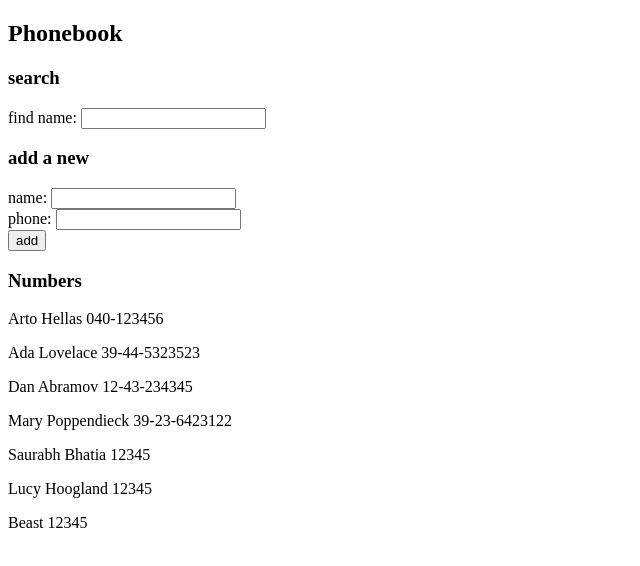
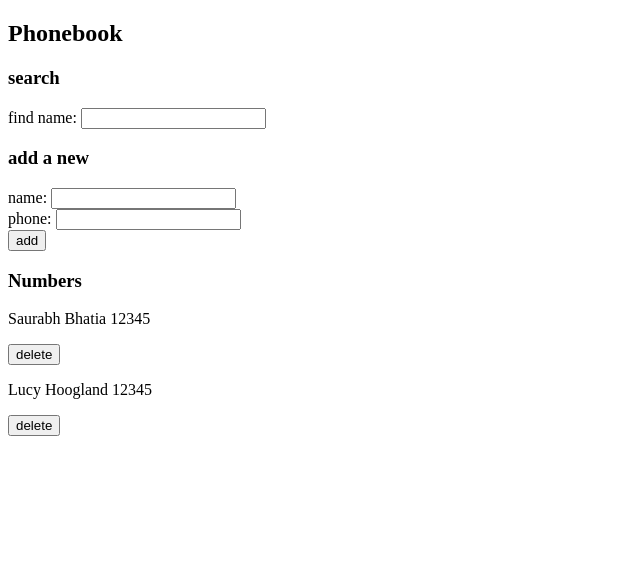
Before and after one commit to bhsaurabh/helsinkifullstack, a React (Vite) app in the folder part2/phonebook/: page / in a window 1280 px wide. Shown: the top 566 px of the page, without its empty margins (0-640 px from the left). Built offline with nearby package versions, Linux system fonts and the light colour scheme; data requests are answered from the project's data file.

Commit message:
Ability to delete persons - from DB and from state/list

```diff
--- a/part2/phonebook/db.json
+++ b/part2/phonebook/db.json
@@ -1,25 +1,5 @@
 {
   "persons": [
-    {
-      "name": "Arto Hellas",
-      "phone": "040-123456",
-      "id": "1"
-    },
-    {
-      "name": "Ada Lovelace",
-      "phone": "39-44-5323523",
-      "id": "2"
-    },
-    {
-      "name": "Dan Abramov",
-      "phone": "12-43-234345",
-      "id": "3"
-    },
-    {
-      "name": "Mary Poppendieck",
-      "phone": "39-23-6423122",
-      "id": "4"
-    },
     {
       "id": "757c",
       "name": "Saurabh Bhatia",
@@ -29,11 +9,6 @@
       "id": "c524",
       "name": "Lucy Hoogland",
       "phone": "12345"
-    },
-    {
-      "id": "ef28",
-      "name": "Beast",
-      "phone": "12345"
     }
   ]
 }
--- a/part2/phonebook/src/App.jsx
+++ b/part2/phonebook/src/App.jsx
@@ -33,6 +33,10 @@ const App = () => {
 
   const handleAddPersonSubmit = (event) => {
     event.preventDefault()  // prevent refreshing the page
+    if (newName === '') {
+      alert('name is required')
+      return
+    }
     // find if the person already exists
     const personExists = persons.find(person => person.name === newName)
     if (personExists) {
@@ -86,7 +90,7 @@ const App = () => {
         </div>
       </form>
       {/* display the contents of the phonebook */}
-      <ListPersons personsToShow={personsToShow} />
+      <ListPersons personsToShow={personsToShow} persons={persons} setPersons={setPersons} />
     </div>
   )
 }
--- a/part2/phonebook/src/components/ListPersons.jsx
+++ b/part2/phonebook/src/components/ListPersons.jsx
@@ -1,10 +1,28 @@
 import Person from './Person'
+import Button from './Button'
+import personsService from '../services/persons'
 
-const ListPersons = ({ personsToShow }) => {
+const handleDelete = (person, persons, setPersons) => {
+  // delete person from the DB
+  personsService
+    .deletePerson(person.id)
+    .then(response => {
+        // update the state and remove the person from the list
+        setPersons(persons.filter(p => p.id !== person.id))
+    })
+}
+
+
+const ListPersons = ({ personsToShow, persons, setPersons }) => {
   return (
     <div>
       <h3>Numbers</h3>
-      { personsToShow.map(person => <Person key={person.id} person={person} />) }
+      { personsToShow.map(person =>
+        <div key={person.id}>
+            <Person person={person} />
+            <Button handleClick={() => handleDelete(person, persons, setPersons)} text="delete" />
+        </div>
+      )}
     </div>
   )
 }
--- a/part2/phonebook/src/components/Person.jsx
+++ b/part2/phonebook/src/components/Person.jsx
@@ -1,6 +1,8 @@
 const Person = ({ person }) => {
   return (
-    <p>{person.name} {person.phone}</p>
+    <p>
+      {person.name} {person.phone}
+    </p>
   )
 }
 
--- a/part2/phonebook/src/services/persons.js
+++ b/part2/phonebook/src/services/persons.js
@@ -16,4 +16,9 @@ const update = (id, newObject) => {
   return request.then(response => response.data)
 }
 
-export default { getAll, create, update }
+const deletePerson = (id) => {
+  const request = axios.delete(`${baseUrl}/${id}`)
+  return request.then(response => response.data)
+}
+
+export default { getAll, create, update, deletePerson }
```
